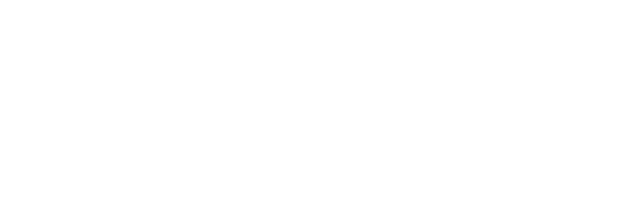
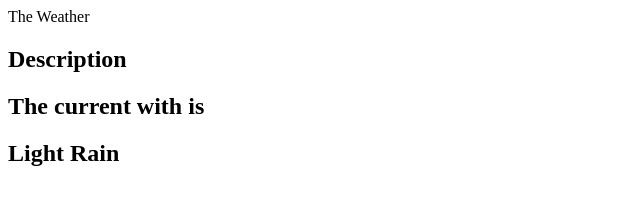
Before and after one commit to OrengAnn/Weather-App, a website: page index.html in a window 1280 px wide. Shown: the whole page, without its empty margins (0-640 px from the left). Drawn offline with Linux system fonts and the light colour scheme.

Commit message:
working on the title section

```diff
--- a/index.html
+++ b/index.html
@@ -4,9 +4,21 @@
     <meta charset="UTF-8">
     <meta http-equiv="X-UA-Compatible" content="IE=edge">
     <meta name="viewport" content="width=device-width, initial-scale=1.0">
-    <title>Document</title>
+    <title>Weather App</title>
 </head>
 <body>
-
+    <section id="landingSection">
+        <div class="container">
+            <div id="titleSection">
+                <ainp>The Weather</p>
+                <div class="wrapper"></div>
+                <div class="weatherDescription">
+                    <h1>Description</h1>
+                    <h2>The current with is</h2>
+                    <h2>Light Rain</h2>
+                </div>
+            </div>
+        </div>
+    </section>
 </body>
 </html>
```
